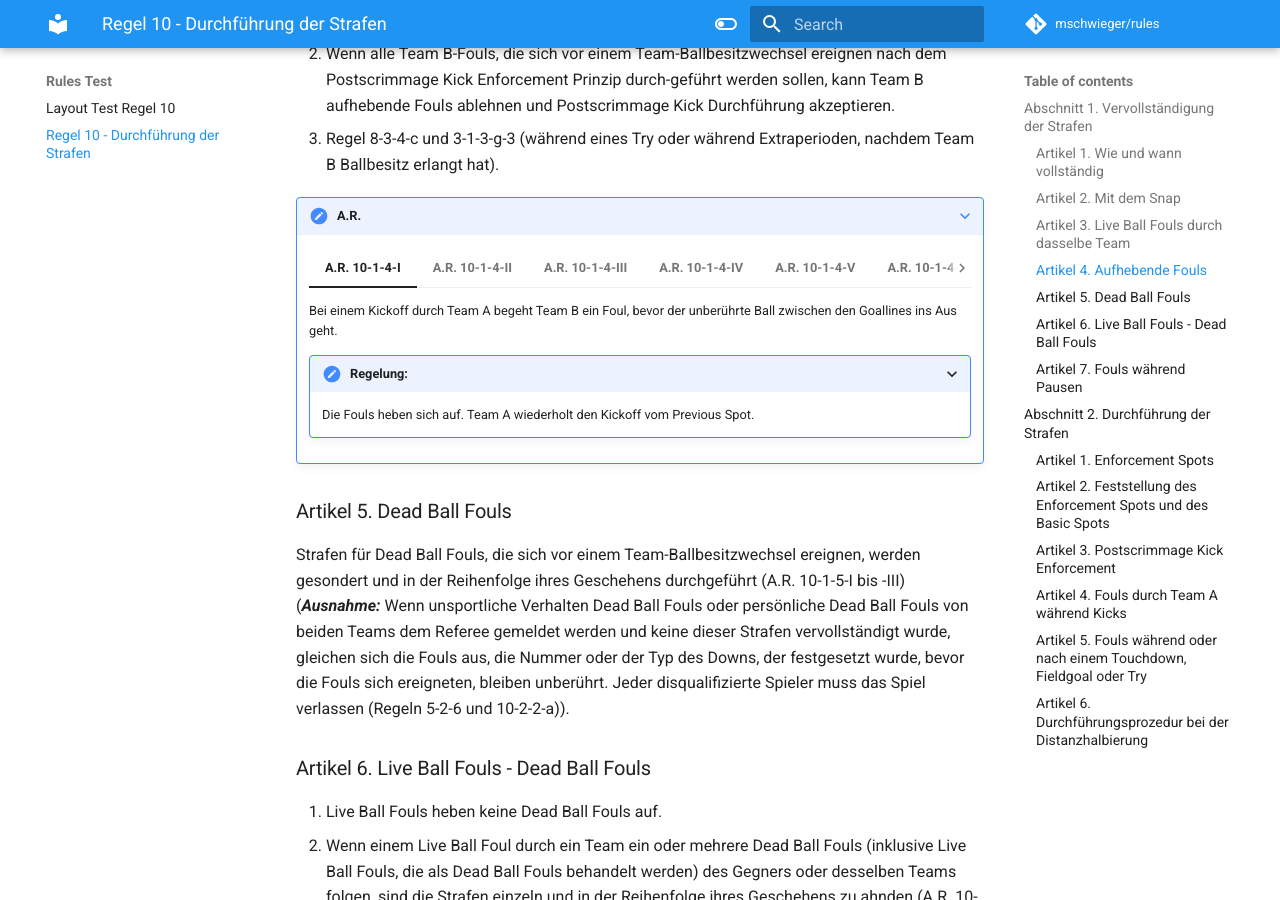
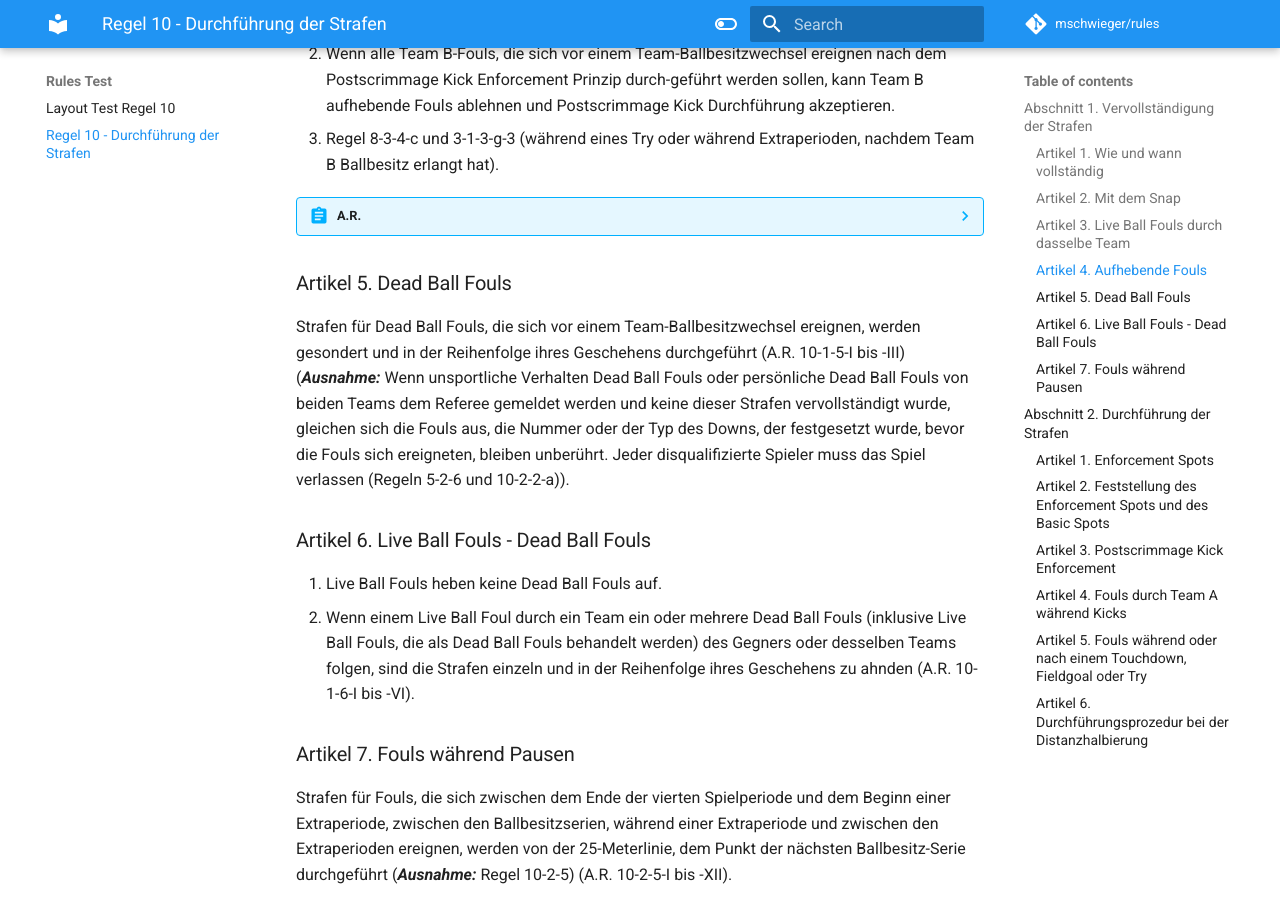
Before and after one commit to mschwieger/rules, an MkDocs documentation site: the page built from docs/regel_10.md, in a window 1280 px wide and 900 px high, scrolled down 1045 px. Built offline with MkDocs 1.6.1 and Material for MkDocs 9.7.7, drawn with Linux system fonts in a browser that asks for light colours; comment, search, counter and statistics services are not loaded; some of the changed lines change nothing that is shown.

Commit message:
Update regel_10.md

```diff
--- a/docs/regel_10.md
+++ b/docs/regel_10.md
@@ -28,18 +28,18 @@
 3.  Regel 8-3-4-c und 3-1-3-g-3 (während eines Try oder während Extraperioden, nachdem Team B Ballbesitz erlangt hat).
 
 
-???+ note "A.R."
+??? abstract "A.R."
 
     === "A.R. 10-1-4-I"
         Bei einem Kickoff durch Team A begeht Team B ein Foul, bevor der unberührte Ball zwischen den Goallines ins Aus geht.
 
-        ???+ check "Regelung:"
+        ??? check "Regelung:"
             Die Fouls heben sich auf. Team A wiederholt den Kickoff vom Previous Spot.
 
     === "A.R. 10-1-4-II"
         Bei einem Kickoff durch Team Avon dessen 35-Meterlinie begeht Team B ein Foul, nachdem der unberührte Ball zwischen den Goallines ins Aus geht.
 
-        ???+ check "Regelung:"
+        ??? check "Regelung:"
             Team B kann eine Wiederholung des Kickoffs wählen, wodurch Team Avon dessen 45-Meterlinie erneut einen Free Kick durchführt. Wenn Team B den Ball behält, bekommt es diesen an seiner 20-Meterlinie nach einer 15-Meterstrafe von seiner 35-Meterlinie oder 15 Meter hinter dem Punkt, an den die 5-Meterstrafe gegen Team A den Ball bringt (Regel 6-1-8 und 10-1-6).
 
     === "A.R. 10-1-4-III"
@@ -51,13 +51,13 @@
     === "A.R. 10-1-4-IV"
         A-1 wirft einen illegalen Vorwärtspass und Team B befindet sich beim Snap in der neutralen Zone. B-23 fängt den Pass ab und B-10 clippt beim Return. B-23 wird im Spielfeld getackelt.
 
-        ??? note "Regelung:"
+        ??? check "Regelung:"
             Keine Wahlmöglichkeit. Die Fouls heben sich auf und der Down wird wiederholt. Team B kann die Aufhebung der Fouls nicht wählen, da es gefoult hat, bevor es in Ballbesitz kam.
 
     === "A.R. 10-1-4-V"
         A-1's Vorwärtspass wird von B-1 abgefangen, der advanct und fumbelt. B-2 recovert den Ball und advanct ihn fünf weitere Meter. Team A foult während oder nach dem Down und Team B foult während des Laufes von B-2 oder während des Fumbles.
 
-        ??? checke "Regelung:"
+        ??? check "Regelung:"
             Wenn Team A's Foul ein Live Ball Foul war, kann Team B wählen, dass sich die Fouls aufheben und den Down wiederholen lassen oder eine Möglichkeit wählen, den Ball nach Vervollständigung dessen Strafe zu behalten. Wenn Team A's Foul ein Dead Ball Foul war, behält Team B nach Durchführung beider Strafen den Ball.
 
     === "A.R. 10-1-4-VI"
@@ -69,7 +69,7 @@
     === "A.R. 10-1-4-VII"
         A-1 empfängt den Snap, während er auf der Endlinie steht. Team B ist Offside.
 
-        ??? note "Regelung:"
+        ??? check "Regelung:"
             Team A's Foul (im Aus beim Snap) hebt Team B's Offside auf und der Down wird wiederholt (***Beachte:*** Wenn Team B nicht Offside gewesen wäre, hätte Team B die Strafe wegen Team A's Foul oder einen Safety wählen können) (Regel 8-5-1-a).
 
 
```
